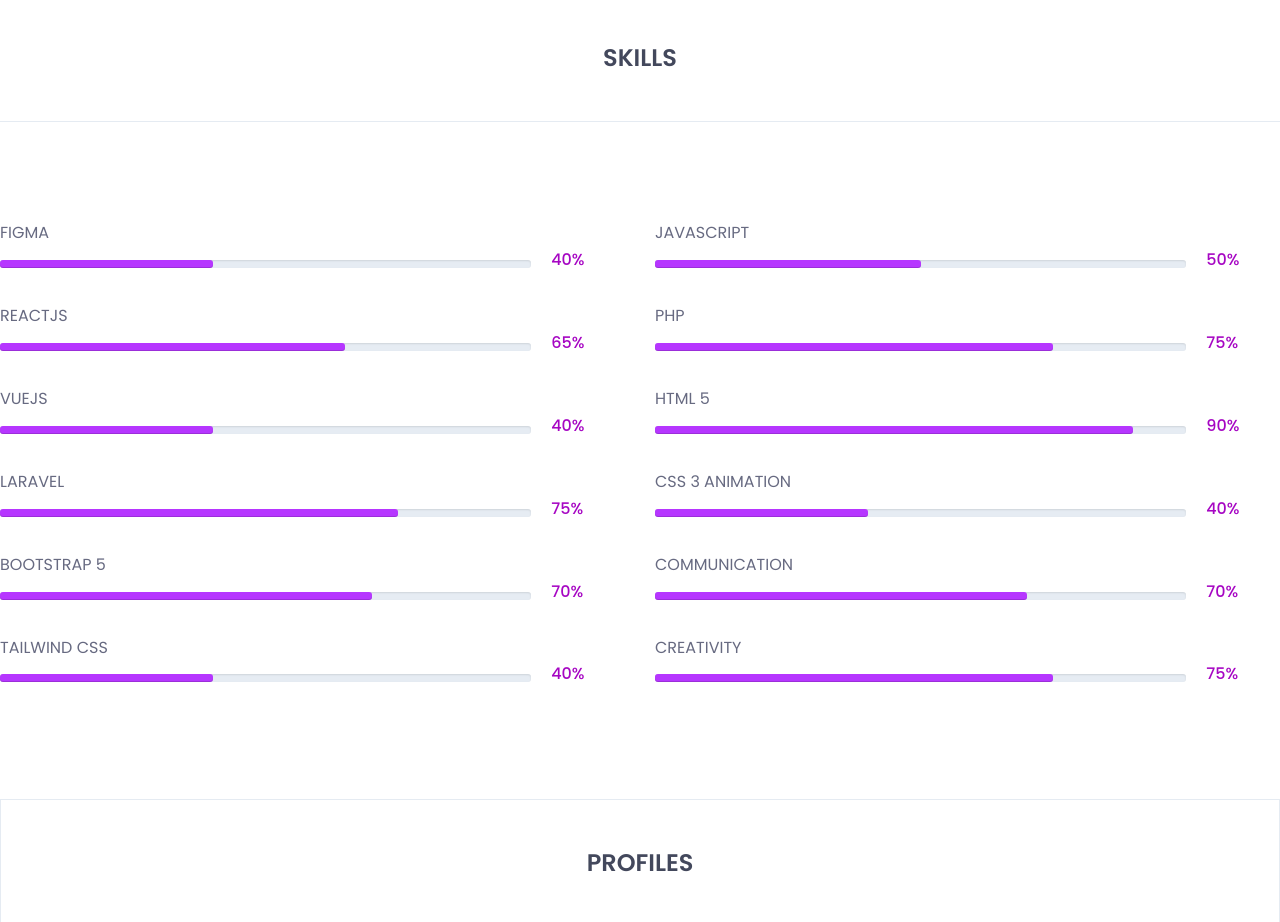
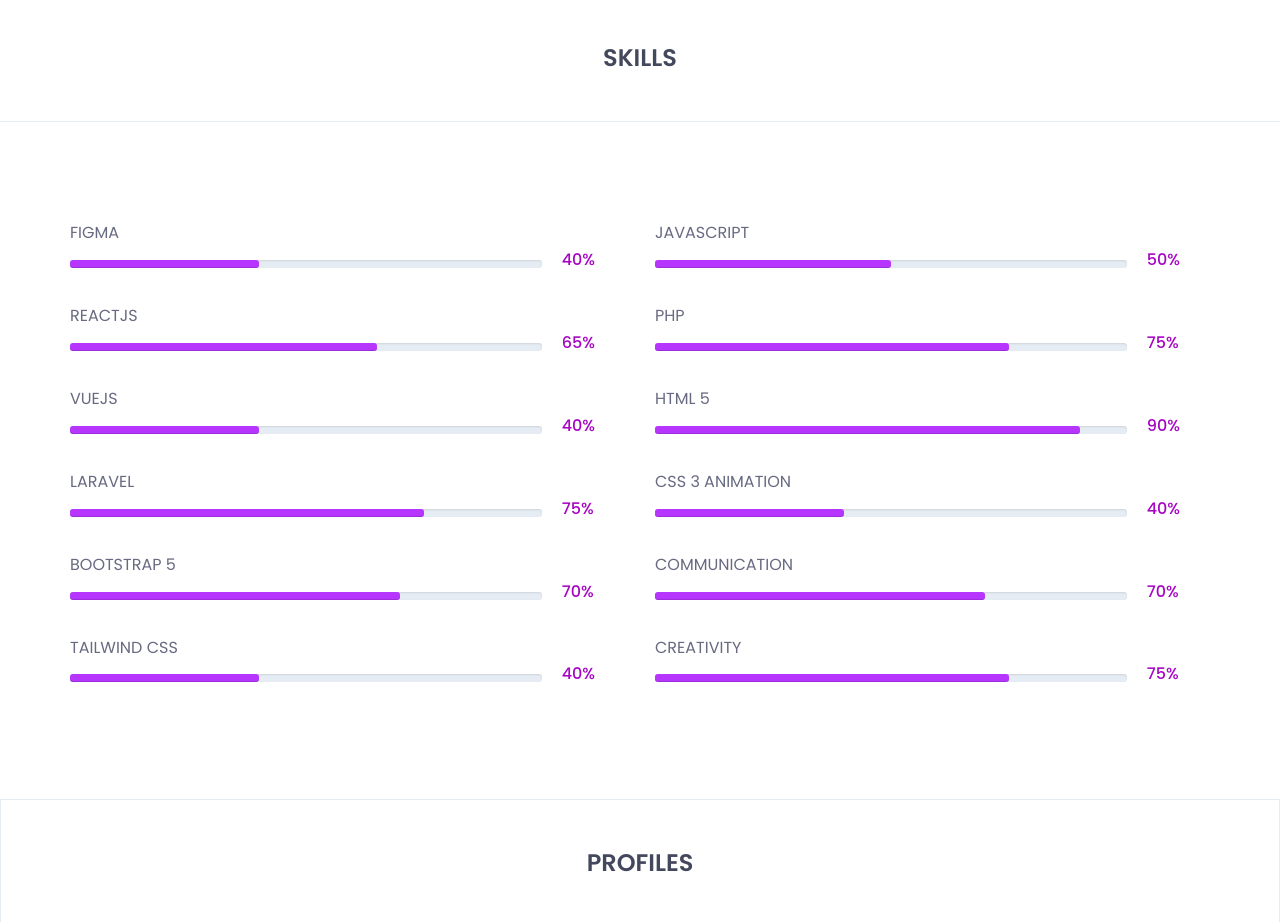
Before and after one commit to aspshnd/PortofolioKu, a plain HTML site: page index.html in a window 1280 px wide. Shown: the part 2200-3122 px from the top of the page. Drawn offline with nearby package versions, Linux system fonts and the light colour scheme.

Commit message:
index.html

```diff
--- a/index.html
+++ b/index.html
@@ -249,7 +249,7 @@
 					<div class="section-heading text-center">
 						<h2>skills</h2>
 					</div>
-					<div class="containedr">
+					<div class="container">
 						<div class="row">
 							<div class="col-md-6">
 								<div class="single-skill-content">
```
